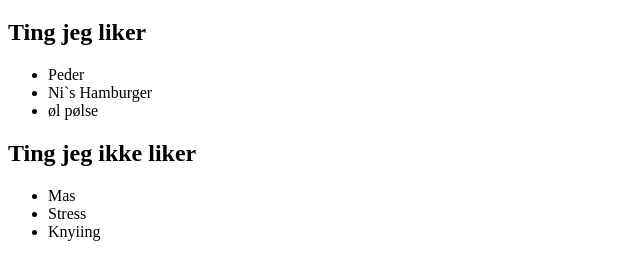
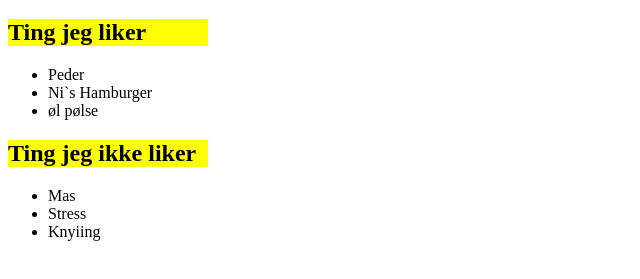
Before and after one commit to Ojself/github-trening, a plain HTML site: page index.html in a window 1280 px wide. Shown: the part 61-340 px from the top of the page, without its empty margins (0-640 px from the left). Drawn offline with Linux system fonts and the light colour scheme.

Commit message:
added css

```diff
--- a/index.html
+++ b/index.html
@@ -4,6 +4,7 @@
 <head>
   <meta charset="UTF-8" />
   <title>Portefølje</title>
+  <link rel="stylesheet" href="style.css">
 </head>
 
 <body>
--- /dev/null
+++ b/style.css
@@ -0,0 +1,4 @@
+h2{
+    background-color: yellow;
+    width: 200px;
+}
```
